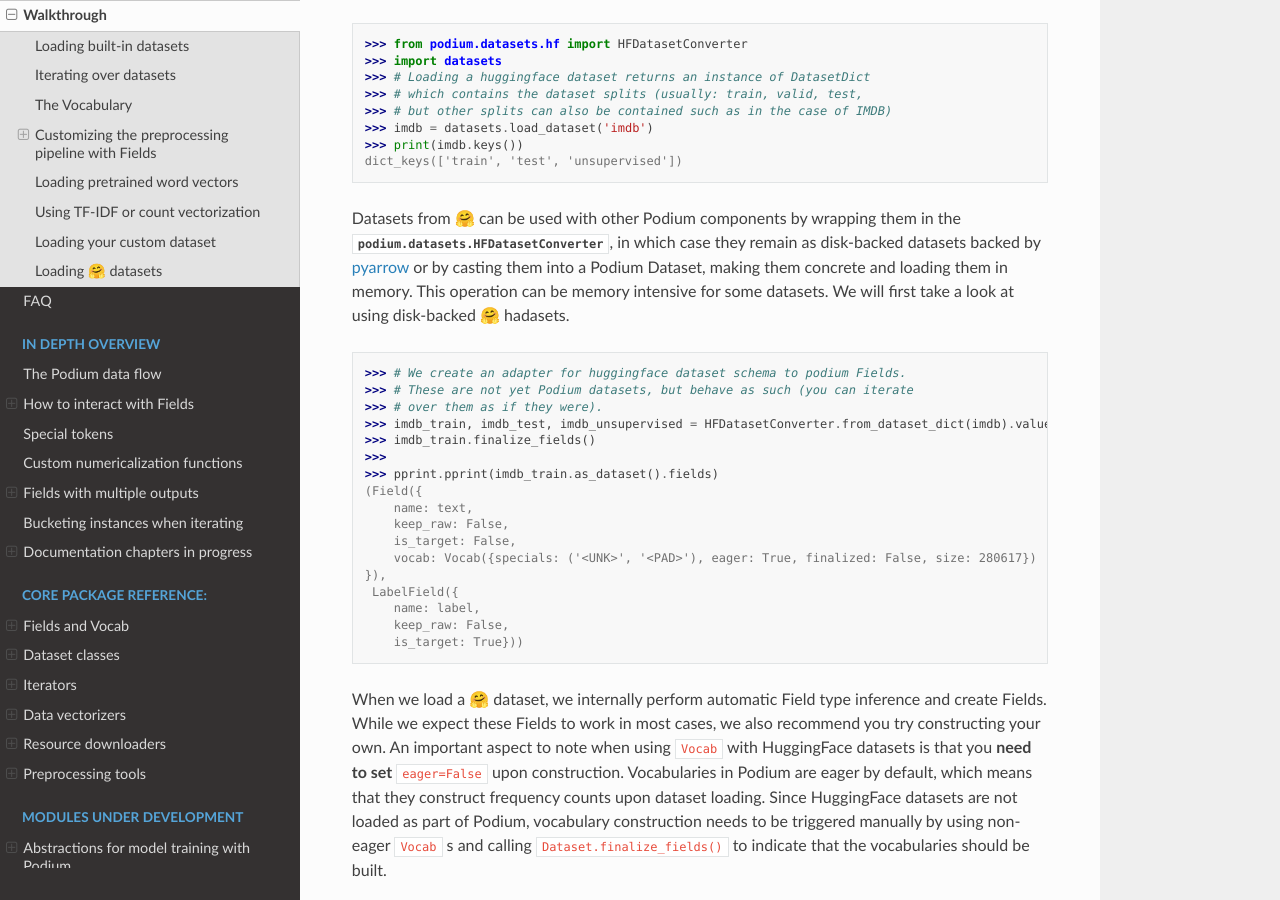
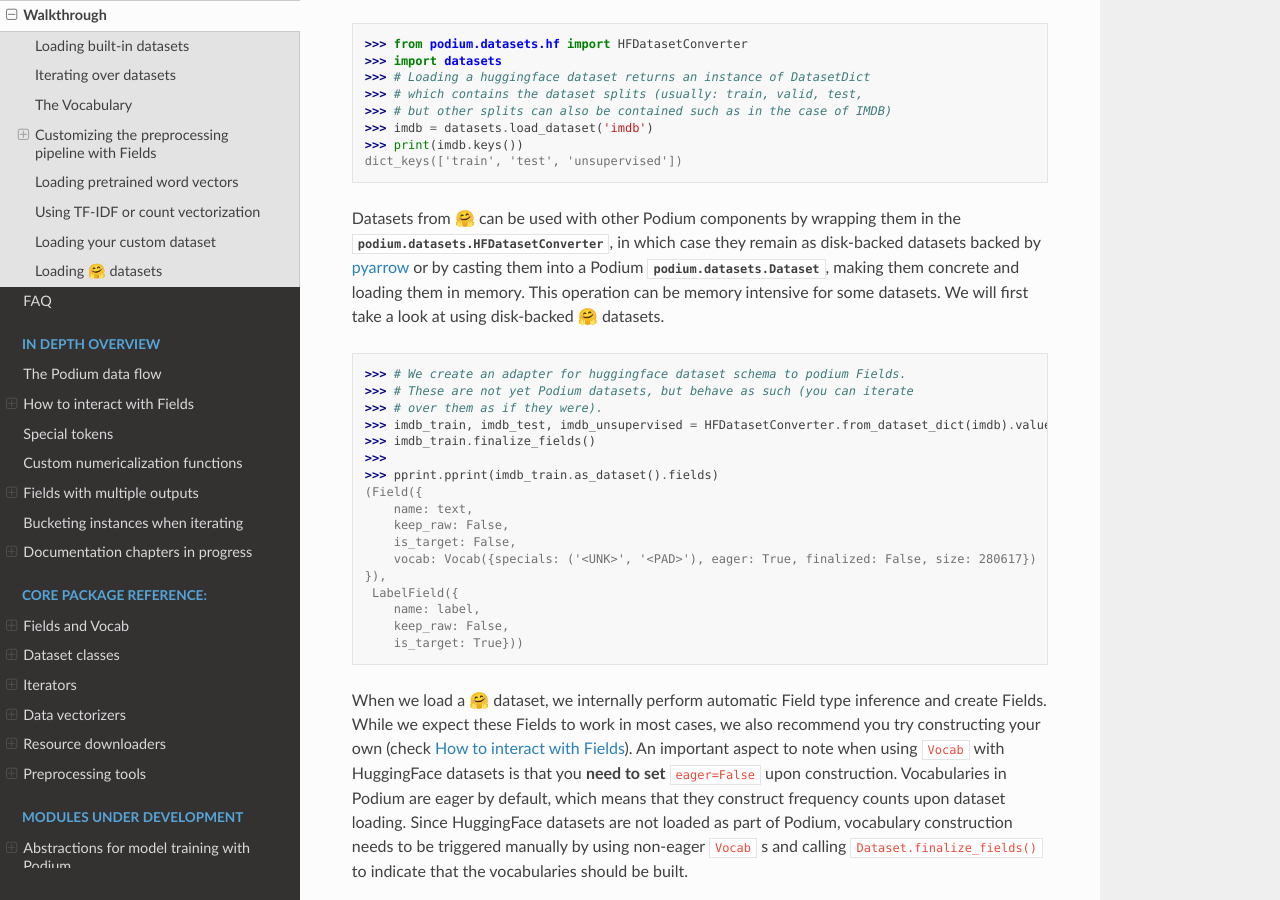
Before and after one commit to TakeLab/podium, a Sphinx documentation site: the page built from docs/source/walkthrough.rst, in a window 1280 px wide and 900 px high, scrolled down 9050 px. Built offline with Sphinx 7.4.7 and the Read the Docs theme 2.0.0, drawn with Linux system fonts in a browser that asks for light colours.

Commit message:
comments

```diff
--- a/docs/source/advanced.rst
+++ b/docs/source/advanced.rst
@@ -45,6 +45,7 @@ What are the ``None`` s? This is the `raw` data, which by default isn't stored i
 
 We can see that now we also have the pre-tokenized text available to us. In the case of SST this is not very useful because the tokenizer is simply ``str.split``, an easyily reversible function. In the case of non-reversible tokenizers (e.g. the ones in ``spacy``), you might want to keep the raw instance for future reference.
 
+.. _fields:
 
 How to interact with Fields
 ===========================
--- a/docs/source/walkthrough.rst
+++ b/docs/source/walkthrough.rst
@@ -360,7 +360,7 @@ You can load a dataset in 🤗/datasets and then convert it to a Podium dataset
   >>> print(imdb.keys())
   dict_keys(['train', 'test', 'unsupervised'])
 
-Datasets from 🤗 can be used with other Podium components by wrapping them in the :class:`podium.datasets.HFDatasetConverter`, in which case they remain as disk-backed datasets backed by `pyarrow <https://arrow.apache.org/docs/python/>`__ or by casting them into a Podium Dataset, making them concrete and loading them in memory. This operation can be memory intensive for some datasets. We will first take a look at using disk-backed 🤗 hadasets.
+Datasets from 🤗 can be used with other Podium components by wrapping them in the :class:`podium.datasets.HFDatasetConverter`, in which case they remain as disk-backed datasets backed by `pyarrow <https://arrow.apache.org/docs/python/>`__ or by casting them into a Podium :class:`podium.datasets.Dataset`, making them concrete and loading them in memory. This operation can be memory intensive for some datasets. We will first take a look at using disk-backed 🤗 datasets.
 
 .. code-block:: python
 
@@ -382,7 +382,7 @@ Datasets from 🤗 can be used with other Podium components by wrapping them in
       keep_raw: False,
       is_target: True}))
 
-When we load a 🤗 dataset, we internally perform automatic Field type inference and create Fields. While we expect these Fields to work in most cases, we also recommend you try constructing your own.
+When we load a 🤗 dataset, we internally perform automatic Field type inference and create Fields. While we expect these Fields to work in most cases, we also recommend you try constructing your own (check :ref:`fields`).
 An important aspect to note when using ``Vocab`` with HuggingFace datasets is that you **need to set** ``eager=False`` upon construction. Vocabularies in Podium are eager by default, which means that they construct frequency counts upon dataset loading. Since HuggingFace datasets are not loaded as part of Podium, vocabulary construction needs to be triggered manually by using non-eager ``Vocab`` s and calling ``Dataset.finalize_fields()`` to indicate that the vocabularies should be built.
 
 Once the ``Field`` s are constructed, we can use the dataset as if it was part of Podium:
```
Also changed, not shown: 1 other file.
